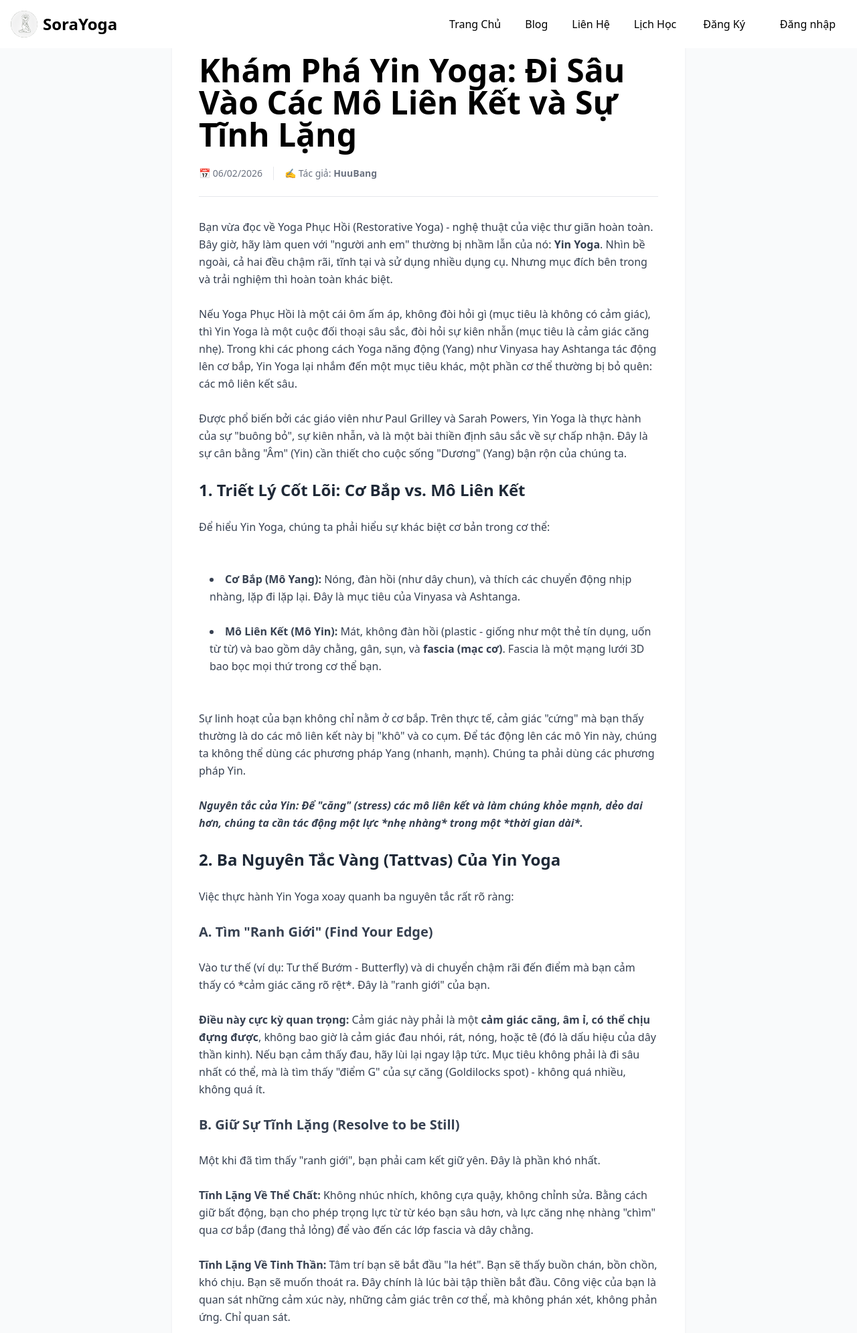
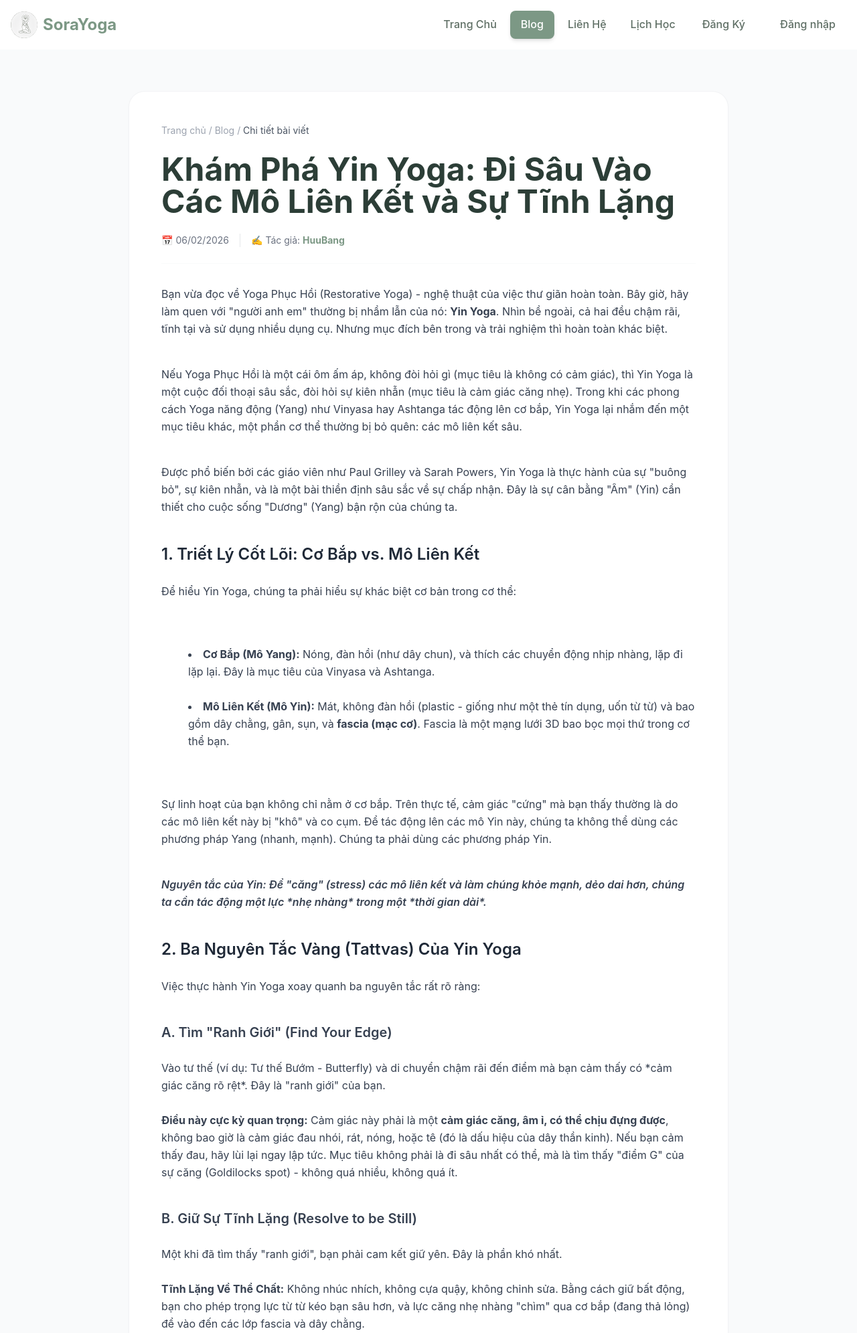
Before and after one commit to nguyenthiha251205-cmd/yoga, a Django app: page /post.html/kham-pha-yin-yoga/ in a window 1280 px wide. Shown: the top 1991 px of the page at 67% size. Run offline with Django 5.2, Linux system fonts and the light colour scheme; data comes from the database, SQL or seed files in the repository; some libraries are stand-ins or nearby versions.

Commit message:
Cập nhật trang Bài viết chi tiết

```diff
--- a/main/static/components/Header.js
+++ b/main/static/components/Header.js
@@ -189,13 +189,19 @@ function Header({ user = null, onLogout = () => { }, onLogin = () => { } }) {
     const getLinkClass = (itemPath) => {
       const currentPath = window.location.pathname;
 
-      // Logic kiểm tra trang chủ cực kỳ chính xác
+      // 1. Kiểm tra trang chủ
       const isHome = (itemPath === '/' || itemPath === '/index.html/') &&
-        (currentPath === '/' || currentPath === '/index.html' || currentPath === '/index.html/');
+                    (currentPath === '/' || currentPath === '/index.html' || currentPath === '/index.html/');
 
-      // Kiểm tra các trang khác bằng cách xem path có tồn tại trong URL không
-      // Ví dụ: URL là /blog.html/ thì itemPath /blog.html/ sẽ khớp
-      const isActive = currentPath === itemPath || (itemPath !== '/' && currentPath.includes(itemPath));
+      // 2. Logic đặc biệt cho Blog: Sáng màu khi ở blog.html HOẶC post.html
+      let isActive = currentPath === itemPath || (itemPath !== '/' && currentPath.includes(itemPath));
+
+      if (itemPath.includes('blog.html')) {
+        // Nếu menu đang xét là 'Blog' và URL hiện tại chứa 'post.html', vẫn cho nó active
+        if (currentPath.includes('post.html')) {
+          isActive = true;
+        }
+      }
 
       if (isHome || isActive) {
         return "bg-[var(--primary-color)] text-white transition-all duration-300 font-medium px-4 py-2 rounded-lg shadow-md";
--- a/main/templates/post.html
+++ b/main/templates/post.html
@@ -3,23 +3,77 @@
 
 {% block title %}{{ post.title }} - SoraYoga{% endblock %}
 
+{% block extra_head %}
+    <script>
+        window.siteConfig = {
+            logoUrl: "/static/images/logo.png",
+            homeUrl: "/"
+        };
+    </script>
+    <meta name="description" content="{{ post.title }}">
+    <link rel="canonical" href="{{ request.build_absolute_uri }}">
+
+    <script src="https://accounts.google.com/gsi/client" async defer></script>
+
+    <style type="text/tailwindcss">
+    @layer theme {
+        :root {
+            --primary-color: #7C9885;
+            --secondary-color: #E8F3E8;
+            --accent-color: #A8C4B5;
+            --text-dark: #2C3E37;
+            --text-light: #5F6F65;
+            --bg-light: #F8FBF9;
+        }
+    }
+    @layer base {
+        body {
+            font-family: 'Inter', -apple-system, BlinkMacSystemFont, 'Segoe UI', sans-serif;
+            color: var(--text-dark);
+            line-height: 1.6;
+            background-color: var(--bg-light);
+        }
+    }
+    @layer components {
+        .btn-primary {
+            @apply px-6 py-3 rounded-lg font-medium transition-all;
+            background-color: #7C9885;
+            color: white;
+        }
+        /* Style cho nội dung bài viết từ CKEditor */
+        .post-content p { @apply mb-4; }
+        .post-content h2 { @apply text-2xl font-bold mt-8 mb-4 text-[var(--text-dark)]; }
+        .post-content ul { @apply list-disc ml-6 mb-4; }
+    }
+    </style>
+{% endblock %}
+
 {% block content %}
 <div id="header-root"></div>
 
+<div class="pt-24 min-h-screen">
     <div class="container mx-auto px-6 py-10">
-    <article class="max-w-3xl mx-auto bg-white p-6 md:p-10 rounded-2xl shadow-sm border border-gray-100">
-        <h1 class="text-3xl md:text-5xl font-bold mb-6 text-[var(--primary-color)] leading-tight">{{ post.title }}</h1>
+        <article class="max-w-4xl mx-auto bg-white p-6 md:p-12 rounded-3xl shadow-sm border border-gray-100">
+            <nav class="text-sm text-gray-400 mb-6">
+                <a href="/" class="hover:text-[var(--primary-color)]">Trang chủ</a> /
+                <a href="{% url 'blog' %}" class="hover:text-[var(--primary-color)]">Blog</a> /
+                <span class="text-gray-600">Chi tiết bài viết</span>
+            </nav>
 
-        <div class="flex items-center text-sm text-gray-500 mb-8 border-b pb-6">
-            <span class="mr-4">📅 {{ post.date_published|date:"d/m/Y" }}</span>
+            <h1 class="text-3xl md:text-5xl font-bold mb-6 text-[var(--text-dark)] leading-tight">
+                {{ post.title }}
+            </h1>
+
+            <div class="flex items-center text-sm text-gray-500 mb-8 border-b border-gray-50 pb-6">
+                <span class="mr-4 flex items-center gap-1">📅 {{ post.date_published|date:"d/m/Y" }}</span>
                 {% if post.author %}
-            <span class="border-l pl-4">✍️ Tác giả: <b class="text-[var(--primary-color)]">{{ post.author }}</b></span>
+                <span class="border-l pl-4 flex items-center gap-1">✍️ Tác giả: <b class="text-[var(--primary-color)]">{{ post.author }}</b></span>
                 {% endif %}
             </div>
 
             {% if post.image %}
-        <div class="mb-10 overflow-hidden rounded-2xl">
-            <img src="{{ post.image.url }}" alt="{{ post.title }}" class="w-full h-auto object-cover hover:scale-105 transition-transform duration-500">
+            <div class="mb-10 overflow-hidden rounded-2xl shadow-lg">
+                <img src="{{ post.image.url }}" alt="{{ post.title }}" class="w-full h-auto object-cover">
             </div>
             {% endif %}
 
@@ -28,14 +82,19 @@
             </div>
 
             <div class="mt-12 pt-8 border-t border-gray-100">
-            <div class="flex flex-wrap gap-4 justify-between items-center">
-                <a href="{% url 'blog' %}" class="text-[var(--primary-color)] font-medium hover:underline">← Quay lại danh sách bài viết</a>
-                <div class="flex gap-3">
-                    <a href="{% url 'contact' %}" class="btn-primary px-6 py-2 rounded-full text-sm">Tư vấn lớp học</a>
+                <div class="flex flex-col md:flex-row gap-6 justify-between items-center">
+                    <a href="{% url 'blog' %}" class="flex items-center text-[var(--primary-color)] font-medium hover:gap-2 transition-all">
+                        <span>← Quay lại danh sách bài viết</span>
+                    </a>
+                    <div class="flex gap-3 w-full md:w-auto">
+                        <a href="{% url 'contact' %}" class="btn-primary text-center w-full md:w-auto px-8 py-3 rounded-full text-sm">
+                            Tư vấn lớp học ngay
+                        </a>
                     </div>
                 </div>
             </div>
         </article>
+    </div>
 </div>
 
 <div id="footer-root"></div>
@@ -44,5 +103,6 @@
 {% block scripts %}
     <script type="text/babel" src="{% static 'components/Header.js' %}"></script>
     <script type="text/babel" src="{% static 'components/Footer.js' %}"></script>
+
     <script type="text/babel" src="{% static 'js/post-app.js' %}"></script>
 {% endblock %}
```
Lines whose indentation alone changed are shown as unchanged.
